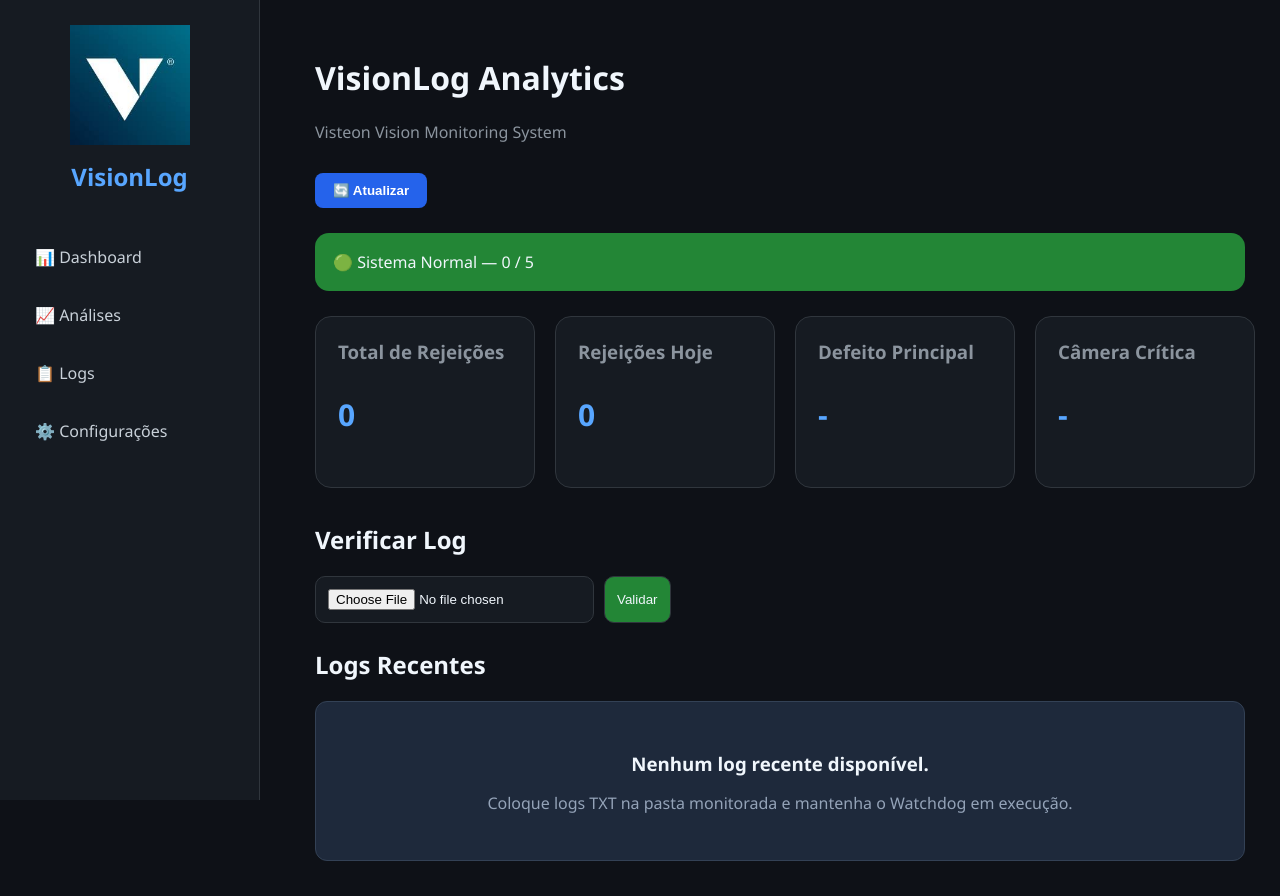
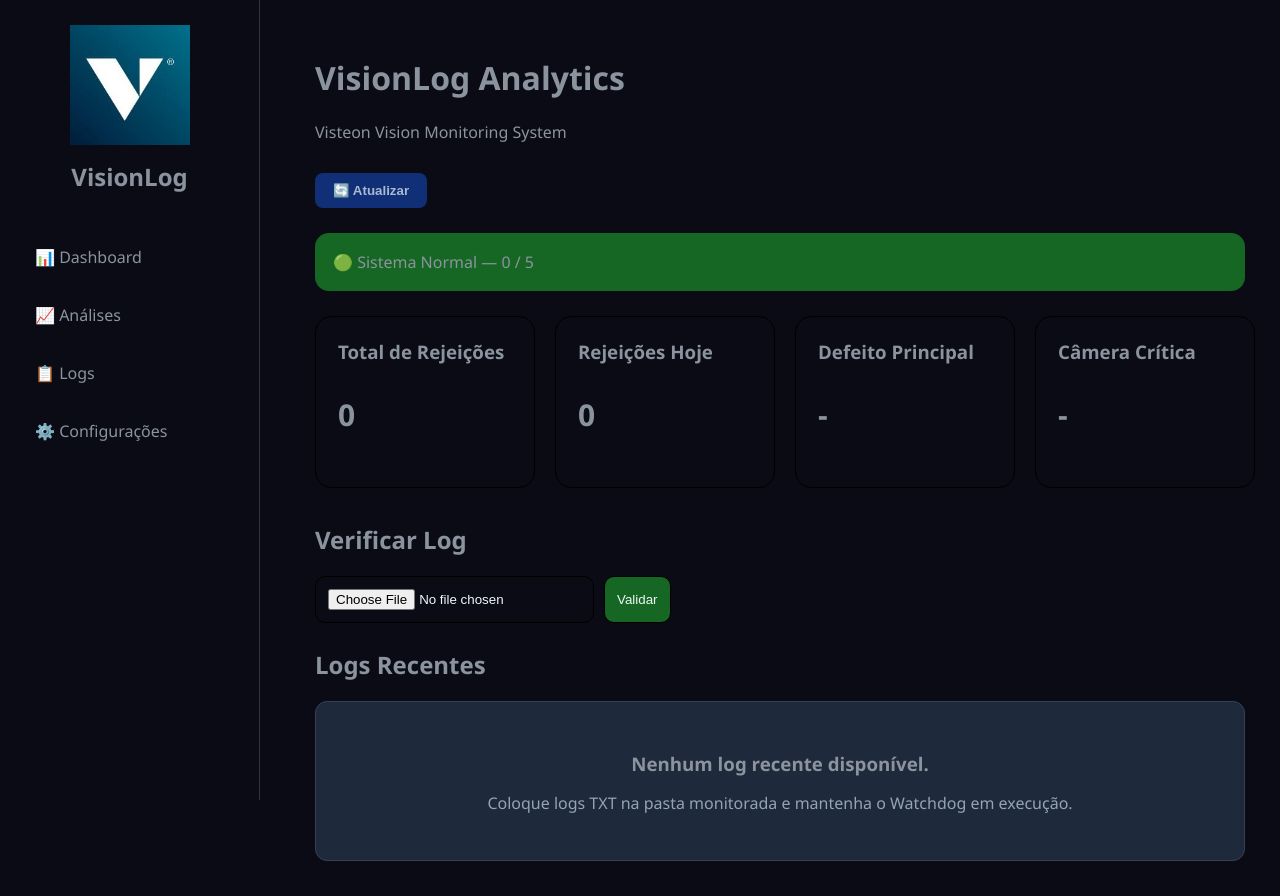
Before and after one commit to Thlsslvg/VisionLog, a Flask app: page / in a window 1280 px wide. Run offline with Flask 3, Linux system fonts and the light colour scheme; data that the repository does not hold is empty.

Commit message:
Update style.css

```diff
--- a/VisionLog_Web/static/css/style.css
+++ b/VisionLog_Web/static/css/style.css
@@ -5,15 +5,15 @@
 body {
     margin: 0;
     font-family: "Segoe UI", Arial, sans-serif;
-    background: #0E1117;
-    color: #F0F6FC;
+    background: #0b0b16;
+    color: #8B949E;
 }
 
 .sidebar {
     width: 260px;
     height: 100vh;
     position: fixed;
-    background: #161B22;
+    background: #0b0b16;
     padding: 25px 20px;
     border-right: 1px solid #30363D;
 }
@@ -29,13 +29,13 @@ body {
 }
 
 .logo-area h2 {
-    color: #58A6FF;
+    color: #8B949E;
     margin: 0;
 }
 
 .sidebar nav a {
     display: block;
-    color: #C9D1D9;
+    color: #8B949E;
     text-decoration: none;
     padding: 13px 15px;
     margin-bottom: 10px;
@@ -44,7 +44,7 @@ body {
 }
 
 .sidebar nav a:hover {
-    background: #21262D;
+    background: #0e0e25;
     color: #58A6FF;
 }
 
@@ -66,8 +66,8 @@ body {
 }
 
 .card {
-    background: #161B22;
-    border: 1px solid #30363D;
+    background: #0b0b16;
+    border: 1px solid #000000;
     border-radius: 16px;
     padding: 22px;
     min-width: 220px;
@@ -81,16 +81,16 @@ body {
 .card p {
     font-size: 30px;
     font-weight: bold;
-    color: #58A6FF;
+    color: #8B949E;
 }
 
 table {
     width: 100%;
     border-collapse: collapse;
-    background: #161B22;
+    background: #0b0b16;
     border-radius: 14px;
     overflow: hidden;
-    border: 1px solid #30363D;
+    border: 1px solid #8B949E;
 }
 
 th,
@@ -160,35 +160,35 @@ button,
 .export-button {
     padding: 12px;
     border-radius: 10px;
-    border: 1px solid #30363D;
-    background: #161B22;
+    border: 1px solid #000000;
+    background: #0b0b16;
     color: #F0F6FC;
     text-decoration: none;
 }
 
 button,
 .export-button {
-    background: #238636;
+    background: #156723;
     cursor: pointer;
 }
 
 .alarm {
-    background: #DA3633;
+    background: #b5120f;
     padding: 18px;
     border-radius: 14px;
     margin-bottom: 25px;
 }
 
 .normal {
-    background: #238636;
+    background: #156723;
     padding: 18px;
     border-radius: 14px;
     margin-bottom: 25px;
 }
 
 .validation-box {
-    background: #161B22;
-    border: 1px solid #30363D;
+    background: #0b0b16;
+    border: 1px solid #0b0b16;
     padding: 20px;
     border-radius: 14px;
     margin-bottom: 25px;
@@ -209,8 +209,8 @@ pre {
 }
 
 .refresh-button {
-    background: #2563EB;
-    color: white;
+    background: #112f77;
+    color: #a6bad3;
     border: none;
     padding: 10px 18px;
     border-radius: 8px;
@@ -220,7 +220,7 @@ pre {
 }
 
 .refresh-button:hover {
-    background: #1D4ED8;
+    background: #13318e;
 }
 
 .empty-state {
```
